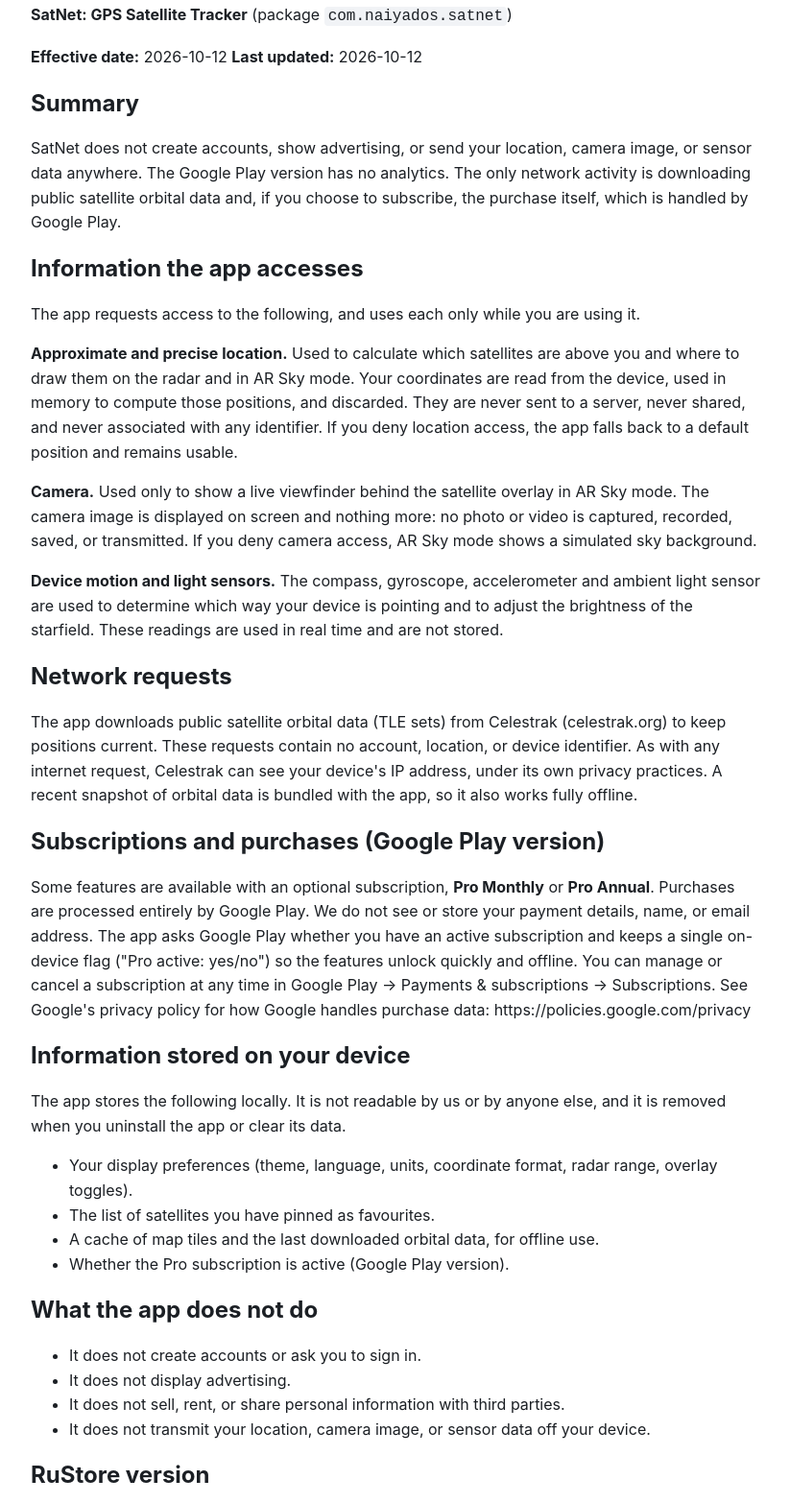
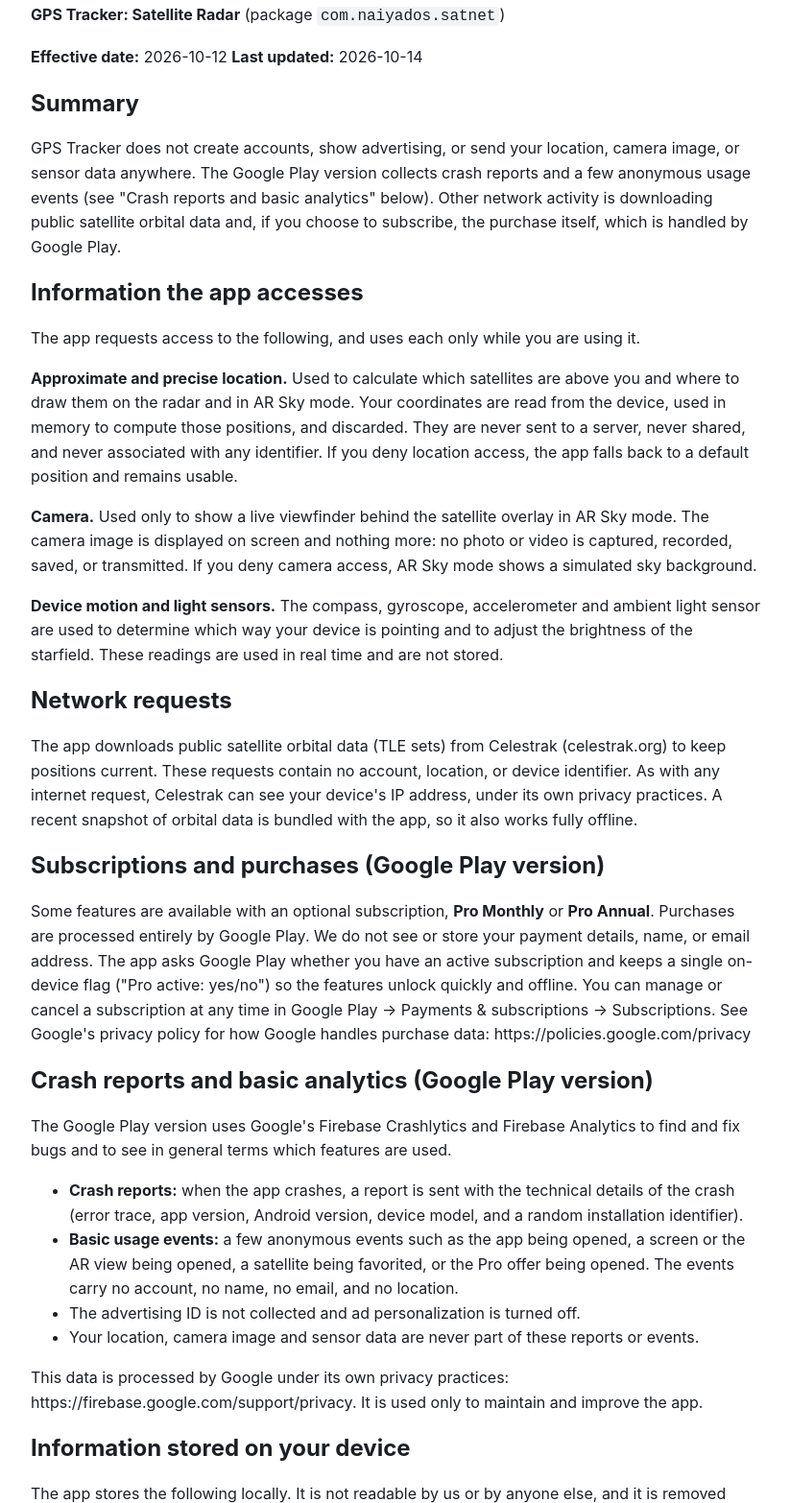
Before and after one commit to aram-sadoyan-2/satnet-legal, a plain HTML site: page privacy.html in a window 1280 px wide. Shown: the part 90-1656 px from the top of the page at 96% size, without its empty margins (228-1051 px from the left). Drawn offline with Linux system fonts and the light colour scheme.

Commit message:
Sync documents with app

```diff
--- a/privacy.html
+++ b/privacy.html
@@ -1,15 +1,16 @@
 <!doctype html><html lang="en"><head><meta charset="utf-8"><meta name="viewport" content="width=device-width,initial-scale=1">
-<title>SatNet Privacy Policy</title><style>body{font:16px/1.6 -apple-system,Segoe UI,Roboto,sans-serif;max-width:760px;margin:2rem auto;padding:0 1rem;color:#1b1f24}
+<title>GPS Tracker: Satellite Radar - Privacy Policy</title><style>body{font:16px/1.6 -apple-system,Segoe UI,Roboto,sans-serif;max-width:760px;margin:2rem auto;padding:0 1rem;color:#1b1f24}
 h1,h2{line-height:1.25}table{border-collapse:collapse}td,th{border:1px solid #ccd;padding:6px 10px}code{background:#f1f3f6;padding:1px 4px;border-radius:4px}</style></head><body>
 <h1>Privacy Policy</h1>
-<p><strong>SatNet: GPS Satellite Tracker</strong> (package <code>com.naiyados.satnet</code>)</p>
+<p><strong>GPS Tracker: Satellite Radar</strong> (package <code>com.naiyados.satnet</code>)</p>
 <p><strong>Effective date:</strong> 2026-10-12
-<strong>Last updated:</strong> 2026-10-12</p>
+<strong>Last updated:</strong> 2026-10-14</p>
 <h2>Summary</h2>
-<p>SatNet does not create accounts, show advertising, or send your location, camera image, or sensor
-data anywhere. The Google Play version has no analytics. The only network activity is downloading
-public satellite orbital data and, if you choose to subscribe, the purchase itself, which is handled
-by Google Play.</p>
+<p>GPS Tracker does not create accounts, show advertising, or send your location, camera image, or sensor
+data anywhere. The Google Play version collects crash reports and a few anonymous usage events
+(see "Crash reports and basic analytics" below). Other network activity is downloading public
+satellite orbital data and, if you choose to subscribe, the purchase itself, which is handled by
+Google Play.</p>
 <h2>Information the app accesses</h2>
 <p>The app requests access to the following, and uses each only while you are using it.</p>
 <p><strong>Approximate and precise location.</strong> Used to calculate which satellites are above you and where to
@@ -36,6 +37,20 @@
 manage or cancel a subscription at any time in Google Play → Payments &amp; subscriptions →
 Subscriptions. See Google's privacy policy for how Google handles purchase data:
 https://policies.google.com/privacy</p>
+<h2>Crash reports and basic analytics (Google Play version)</h2>
+<p>The Google Play version uses Google's Firebase Crashlytics and Firebase Analytics to find and fix
+bugs and to see in general terms which features are used.</p>
+<ul>
+<li><strong>Crash reports:</strong> when the app crashes, a report is sent with the technical details of the crash
+  (error trace, app version, Android version, device model, and a random installation identifier).</li>
+<li><strong>Basic usage events:</strong> a few anonymous events such as the app being opened, a screen or the AR
+  view being opened, a satellite being favorited, or the Pro offer being opened. The events carry no
+  account, no name, no email, and no location.</li>
+<li>The advertising ID is not collected and ad personalization is turned off.</li>
+<li>Your location, camera image and sensor data are never part of these reports or events.</li>
+</ul>
+<p>This data is processed by Google under its own privacy practices:
+https://firebase.google.com/support/privacy. It is used only to maintain and improve the app.</p>
 <h2>Information stored on your device</h2>
 <p>The app stores the following locally. It is not readable by us or by anyone else, and it is removed
 when you uninstall the app or clear its data.</p>
@@ -83,7 +98,7 @@
 </tr>
 </tbody>
 </table>
-<p>You can revoke any of these at any time in Android Settings → Apps → SatNet → Permissions. The app
+<p>You can revoke any of these at any time in Android Settings → Apps → GPS Tracker → Permissions. The app
 continues to work with reduced functionality.</p>
 <h2>Children's privacy</h2>
 <p>The app collects no personal information from anyone, including children under 13.</p>
```
Also changed, not shown: terms.html (+3 -3 lines).
